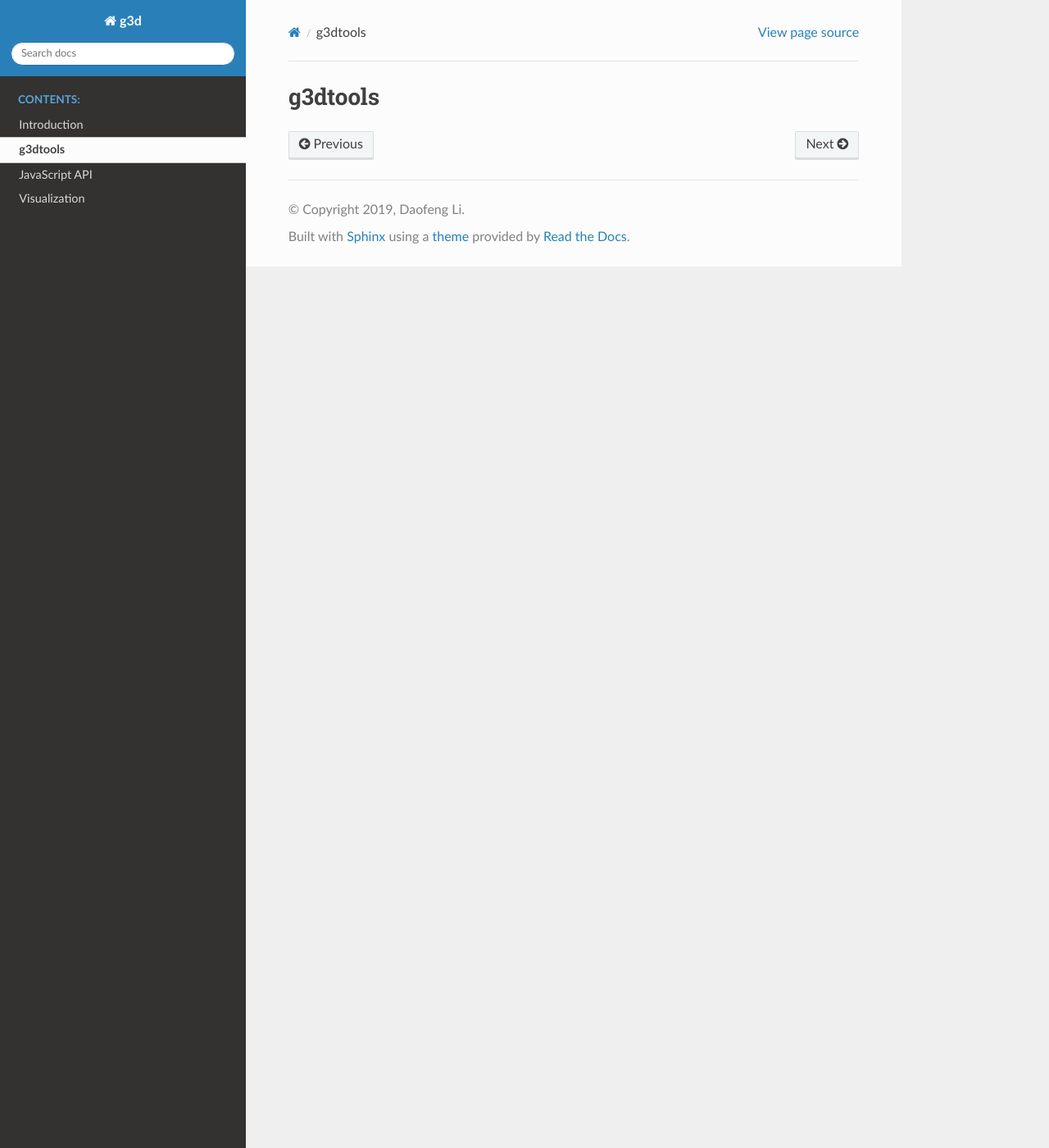
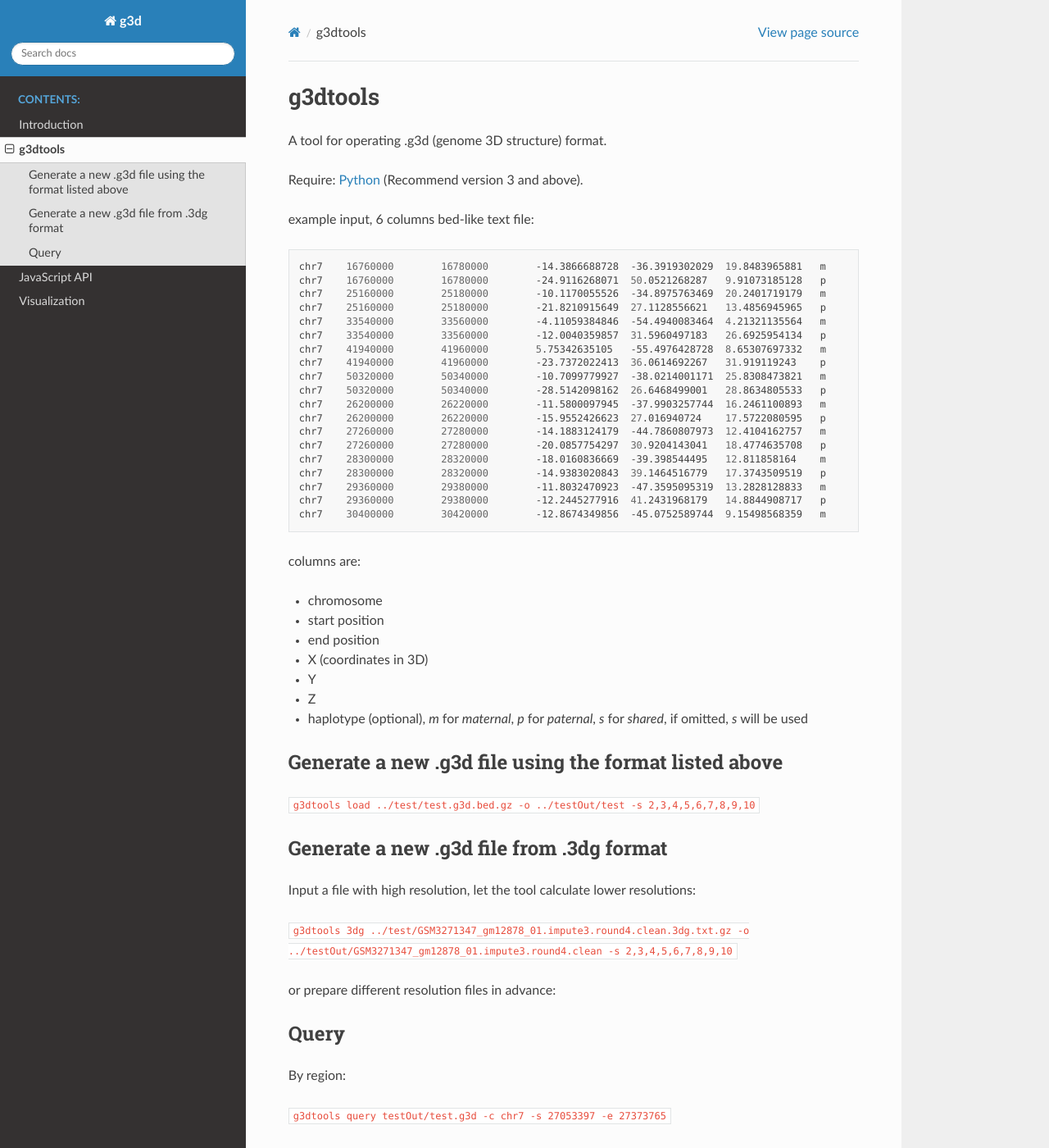
Before and after one commit to lidaof/g3d, a Sphinx documentation site: the page built from docs/g3dtools.rst, in a window 1280 px wide and 1400 px high. Shown: the whole window at 82% size. Built offline with Sphinx 7.4.7 and the Read the Docs theme 2.0.0, drawn with Linux system fonts in a browser that asks for light colours; some of the changed text lies outside the part shown.

Commit message:
update docs

```diff
--- a/docs/g3dtools.rst
+++ b/docs/g3dtools.rst
@@ -1,2 +1,74 @@
 g3dtools
 ========
+
+A tool for operating .g3d (genome 3D structure) format.
+
+Require: `Python <https://www.python.org/>`_ (Recommend version 3 and above).
+
+example input, 6 columns bed-like text file:
+
+.. code-block:: bash
+
+    chr7    16760000        16780000        -14.3866688728  -36.3919302029  19.8483965881   m
+    chr7    16760000        16780000        -24.9116268071  50.0521268287   9.91073185128   p
+    chr7    25160000        25180000        -10.1170055526  -34.8975763469  20.2401719179   m
+    chr7    25160000        25180000        -21.8210915649  27.1128556621   13.4856945965   p
+    chr7    33540000        33560000        -4.11059384846  -54.4940083464  4.21321135564   m
+    chr7    33540000        33560000        -12.0040359857  31.5960497183   26.6925954134   p
+    chr7    41940000        41960000        5.75342635105   -55.4976428728  8.65307697332   m
+    chr7    41940000        41960000        -23.7372022413  36.0614692267   31.919119243    p
+    chr7    50320000        50340000        -10.7099779927  -38.0214001171  25.8308473821   m
+    chr7    50320000        50340000        -28.5142098162  26.6468499001   28.8634805533   p
+    chr7    26200000        26220000        -11.5800097945  -37.9903257744  16.2461100893   m
+    chr7    26200000        26220000        -15.9552426623  27.016940724    17.5722080595   p
+    chr7    27260000        27280000        -14.1883124179  -44.7860807973  12.4104162757   m
+    chr7    27260000        27280000        -20.0857754297  30.9204143041   18.4774635708   p
+    chr7    28300000        28320000        -18.0160836669  -39.398544495   12.811858164    m
+    chr7    28300000        28320000        -14.9383020843  39.1464516779   17.3743509519   p
+    chr7    29360000        29380000        -11.8032470923  -47.3595095319  13.2828128833   m
+    chr7    29360000        29380000        -12.2445277916  41.2431968179   14.8844908717   p
+    chr7    30400000        30420000        -12.8674349856  -45.0752589744  9.15498568359   m
+
+
+columns are:
+
+-   chromosome
+-   start position
+-   end position
+-   X (coordinates in 3D)
+-   Y
+-   Z
+-   haplotype (optional), `m` for `maternal`, `p` for `paternal`, `s` for `shared`, if omitted, `s` will be used
+
+Generate a new .g3d file using the format listed above
+------------------------------------------------------
+
+``g3dtools load ../test/test.g3d.bed.gz -o ../testOut/test -s 2,3,4,5,6,7,8,9,10``
+
+Generate a new .g3d file from .3dg format
+-----------------------------------------
+
+Input a file with high resolution, let the tool calculate lower resolutions:
+
+``g3dtools 3dg ../test/GSM3271347_gm12878_01.impute3.round4.clean.3dg.txt.gz -o ../testOut/GSM3271347_gm12878_01.impute3.round4.clean -s 2,3,4,5,6,7,8,9,10``
+
+or prepare different resolution files in advance:
+
+Query
+-----
+
+By region:
+
+``g3dtools query testOut/test.g3d -c chr7 -s 27053397 -e 27373765``
+
+change resolution:
+
+``g3dtools query testOut/test.g3d -c chr7 -s 27053397 -e 27373765 -r 100000``
+
+when resolution not exists:
+
+.. code-block:: bash
+
+    g3dtools query testOut/test.g3d -c chr7 -s 27053397 -e 27373765 -r 130000
+    [Query] Error, resolution 130000 not exists for this file,
+    available resolutions: [20000, 40000, 60000, 80000, 100000, 120000, 140000, 160000, 180000, 200000]
```
Also changed, not shown: README.md (+18 -0 lines), docs/g3djs.rst (+33 -0 lines), docs/g3dv.rst (+22 -0 lines), docs/_static/g3d_ar.jpg (added), docs/_static/patt_qr.png (added).
